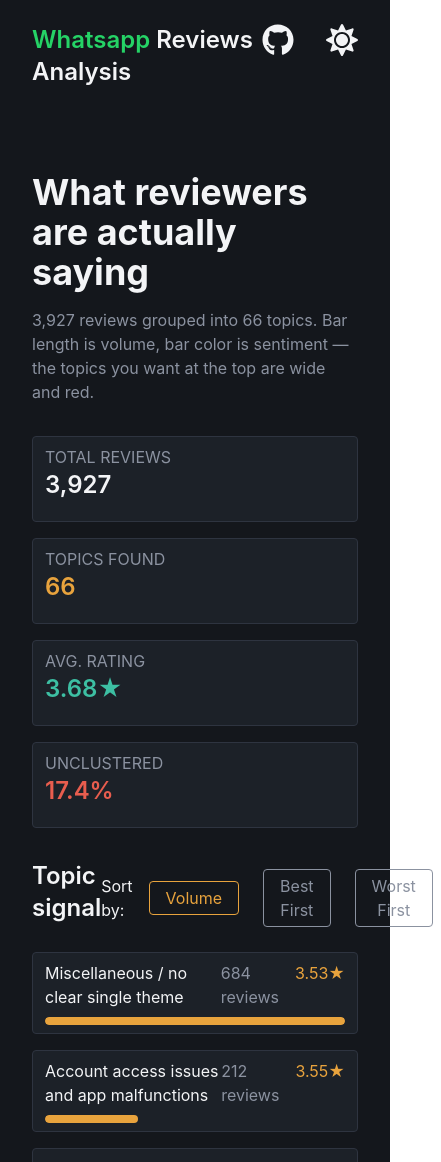
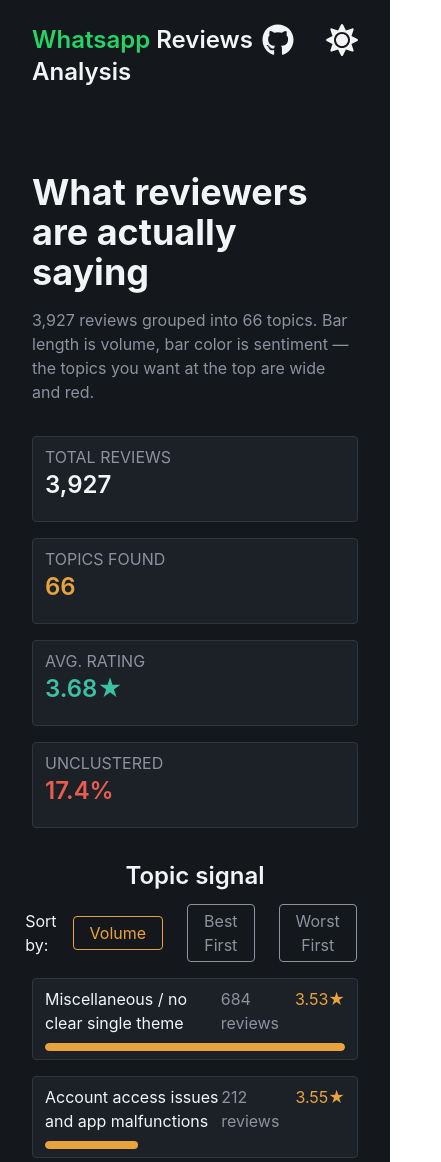
Before and after one commit to RalphSaridar369/whatsapp-reviews-insights, a React (Vite) app in the folder app/: page / in a window 390 px wide. Shown: the top 1162 px of the page, 441 px wide, since content can reach past the window. Built offline with nearby package versions, Linux system fonts and the light colour scheme.

Commit message:
Fixed UI Responsive in Home Page

```diff
--- a/app/src/components/ClustersList.tsx
+++ b/app/src/components/ClustersList.tsx
@@ -78,7 +78,7 @@
 
   return (
     <div className="flex flex-col">
-      <div className="flex flex-row justify-between items-center">
+      <div className="flex flex-col md:flex-row justify-between items-center">
         <h2>Topic signal</h2>
         <div className="flex flex-row gap-2 items-center">
           <p>Sort by:</p>
```
